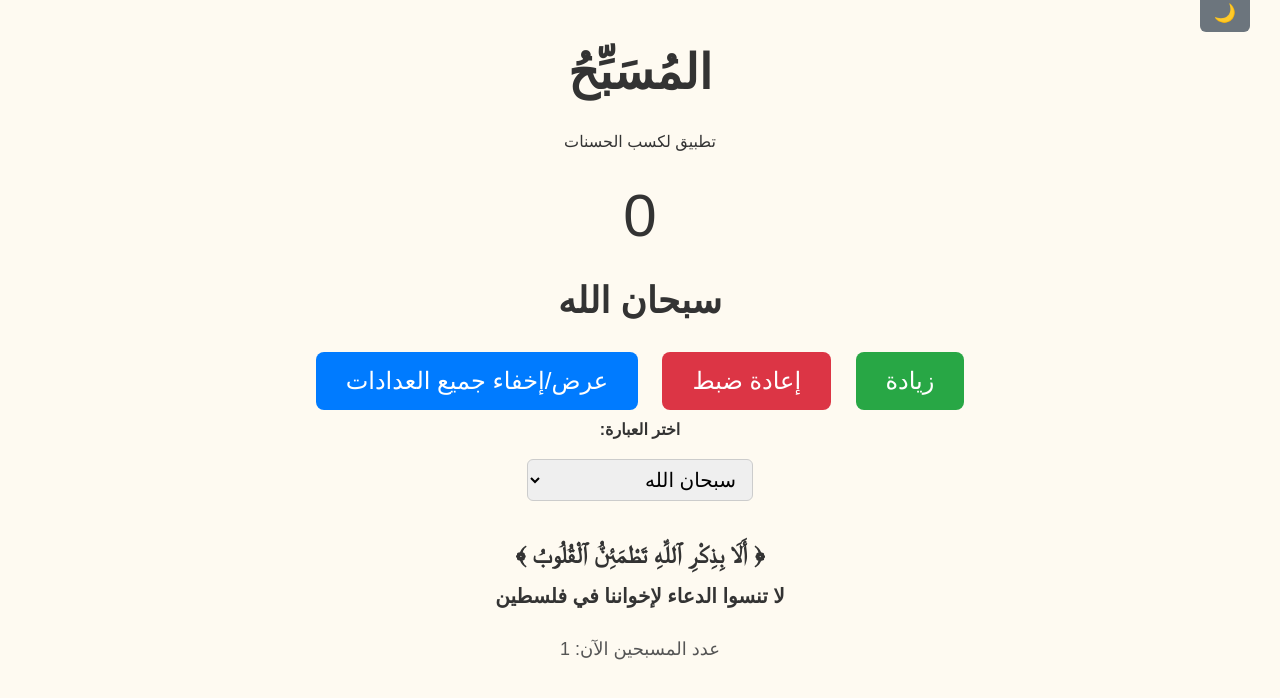
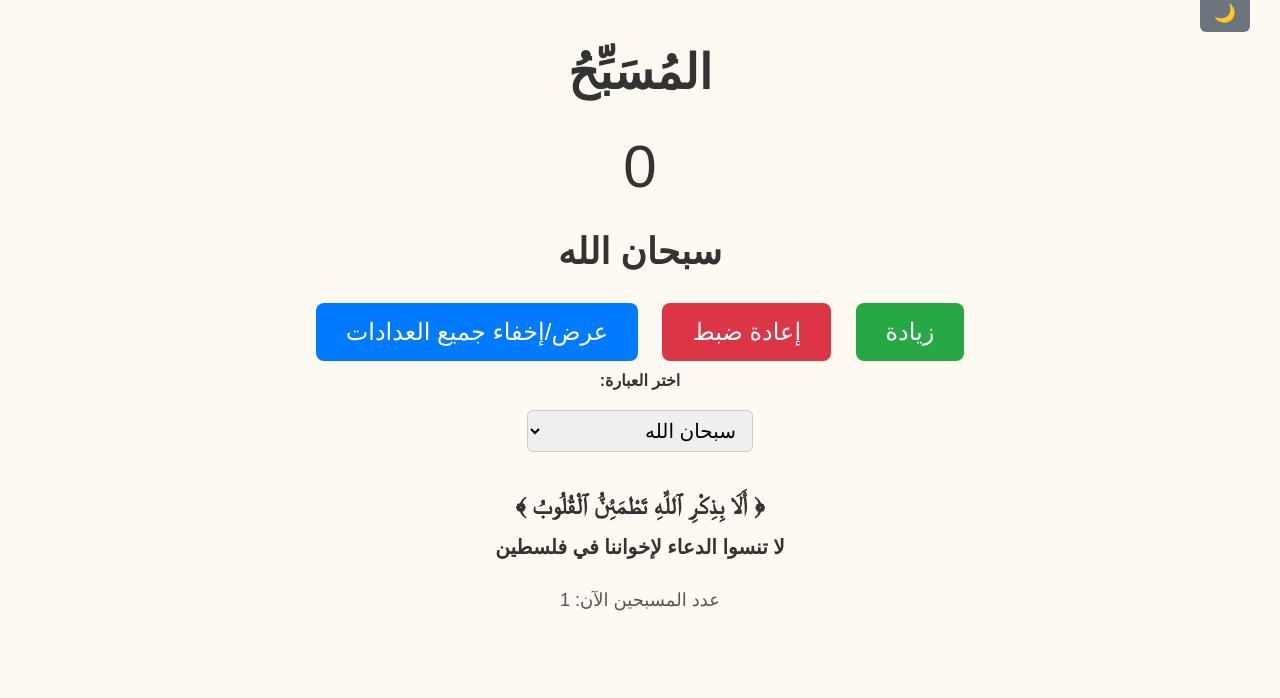
Before and after one commit to mm26102010/Almousabbih0, a plain HTML site: page index.html in a window 1280 px wide. Shown: the part 36-734 px from the top of the page. Drawn offline with Linux system fonts and the light colour scheme.

Commit message:
Update index.html

```diff
--- a/index.html
+++ b/index.html
@@ -133,7 +133,7 @@
   <img src="your-logo.png" id="corner-image" alt="شعار" />
 
   <h1>المُسَبِّحُ</h1>
-  <p id="description">تطبيق لكسب الحسنات</p>
+
 
   <div id="count">0</div>
   <div class="phrase-display" id="phrase">سبحان الله</div>
```
